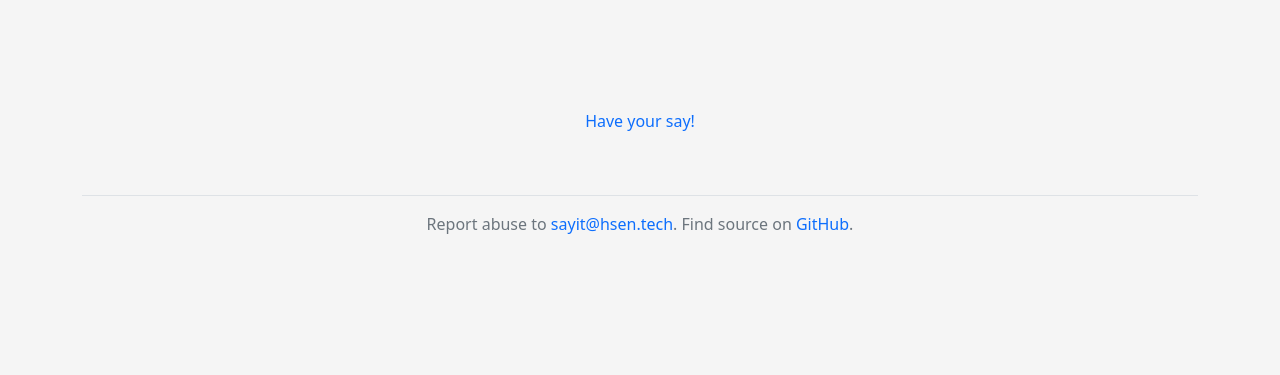
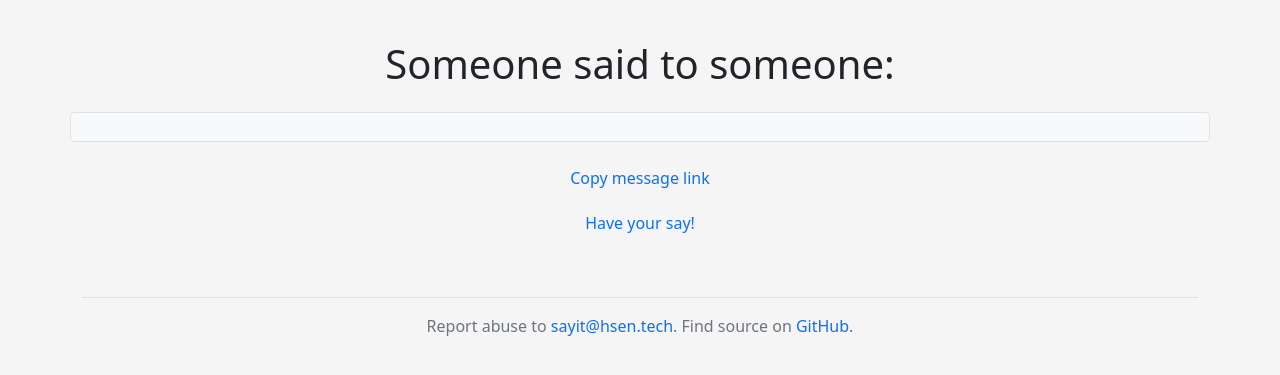
Before and after one commit to hasithsen/sayit, a Django app: template stage/templates/stage/message_detail.html in a window 1280 px wide. Shown: the top 375 px of the page. Run offline with Django 3.2, Linux system fonts and the light colour scheme; the template is opened without the code that fills it, so the values that code supplies are empty; some libraries are stand-ins or nearby versions.

Commit message:
Add option to copy message link. Change styling.

```diff
--- a/stage/forms.py
+++ b/stage/forms.py
@@ -21,4 +21,4 @@ class MessageCreateForm(ModelForm):
   def __init__(self, *args, **kwargs):
     super(MessageCreateForm, self).__init__(*args, **kwargs)
     for visible in self.visible_fields():
-      visible.field.widget.attrs['class'] = 'form-control'
+      visible.field.widget.attrs['class'] = 'form-control shadow'
--- a/stage/static/css/main.css
+++ b/stage/static/css/main.css
@@ -8,6 +8,7 @@ body {
   align-items: center;
   padding-top: 40px;
   padding-bottom: 40px;
+  /* background-color: #FFF; */
   background-color: #f5f5f5;
 }
 
--- /dev/null
+++ b/stage/static/js/main.js
@@ -0,0 +1,10 @@
+function copyMessageDetailURL() {
+  var textToCopy = document.getElementById('id_message-detail-url');
+
+  textToCopy.select();
+  textToCopy.setSelectionRange(0, 99999); /* For mobile devices */
+
+  document.execCommand('copy');
+
+  alert('Copied to clipboard!');
+}
--- a/stage/templates/stage/message_detail.html
+++ b/stage/templates/stage/message_detail.html
@@ -1,24 +1,39 @@
 {% extends "base_generic_stage.html" %}
+
+{% load static %}
 
 {% block content %}
 <main class="container ">
   <div class="row">
     <h1 class="display-6">
       {% if message.sender %}
-        <b>{{ message.sender }}</b> said
+        <b>{{ message.sender }}</b>
+      {% else %}
+        Someone
       {% endif %}
+      said to
       {% if message.receiver %}
-        to <b>{{ message.receiver }}</b>:
+        <b>{{ message.receiver }}</b>:
+      {% else %}
+        someone:
       {% endif %}
     </h1>
   </div>
   <div class="my-3 row">
-    <h1 class="display-1">
+    <h1 class="display-1 pt-1 pb-4 bg-light border rounded-3">
       {{ message.content }}
     </h1>
   </div>
+  <div class="row d-flex justify-content-center">
+    <div class="col-lg-4">
+      <input type="text" value="{{ request.META.HTTP_HOST }}{% url 'message-detail' message.pk %}" class="form-control" style="display: none;" id="id_message-detail-url" disabled="" >
+      <a href="#" class="no-decoration" onclick="copyMessageDetailURL();">Copy message link</a>
+    </div>
+  </div>
   <h6 class="py-4"><a href="{% url 'index' %}" class="no-decoration">Have your say!</a></h6>
 <main>
+
+<script src="{% static 'js/main.js' %}"></script>
 {% endblock %}
 
 {% block footerstring %}
```
Also changed, not shown: stage/templates/stage/message_form.html (+15 -1 lines).
